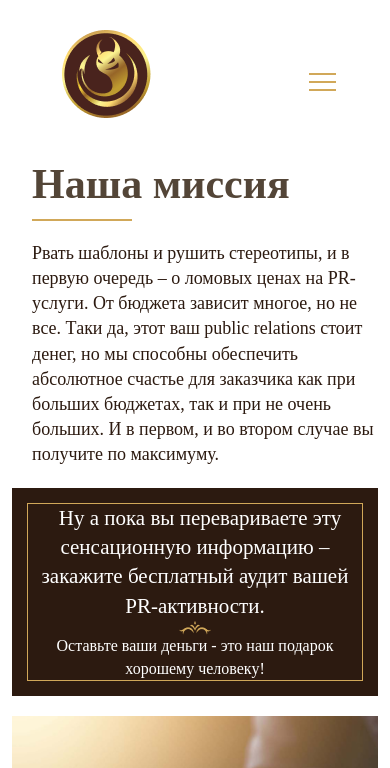
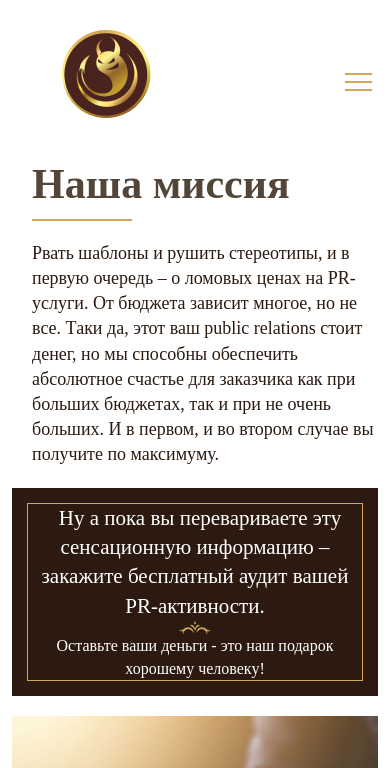
Before and after one commit to seleznevme/gr_1_seleznev_maksim_dz_11, a plain HTML site: page index.html in a window 390 px wide. Shown: the top 768 px of the page. Drawn offline with nearby package versions, Linux system fonts and the light colour scheme.

Commit message:
Update main.css

```diff
--- a/css/main.css
+++ b/css/main.css
@@ -19,6 +19,11 @@ ul {
 	background-color: #ffffff;
 	padding-bottom: 20px;
 	position: fixed;
+}
+@media screen and (max-width: 991px) {
+	.header_line {
+	width: 100%;
+}
 }
 .main {
 	padding-top: 125px;
```
